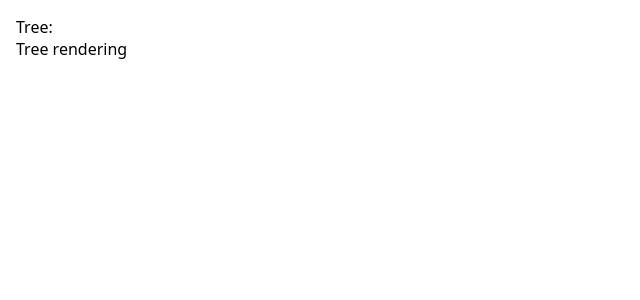
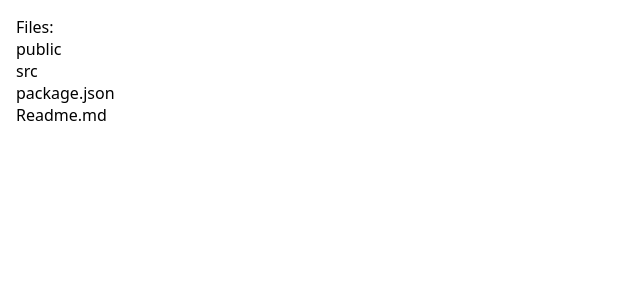
Before and after one commit to aviralrabbit1/react-interview-problems, a React (Create React App) app: page / in a window 1280 px wide. Shown: the top 300 px of the page, without its empty margins (0-640 px from the left). Built offline with nearby package versions, Linux system fonts and the light colour scheme.

Commit message:
initial rendering, one level

```diff
--- a/src/Folder-Tree-structure-display/Tree.tsx
+++ b/src/Folder-Tree-structure-display/Tree.tsx
@@ -4,9 +4,7 @@ const files = {
   children: [
     {
       name: 'public',
-      children: [
-        'index.html',
-      ]
+      children: ['index.html'],
     },
     {
       name: 'src',
@@ -16,46 +14,44 @@ const files = {
           children: [
             {
               name: 'Tree.tsx',
-            }
-          ]
+            },
+          ],
         },
         {
           name: 'App.tsx',
         },
         {
           name: 'index.tsx',
-        }
-      ]
+        },
+      ],
     },
     {
       name: 'package.json',
     },
     {
       name: 'Readme.md',
-    }
-  ]
+    },
+  ],
 };
 
-type TEntry = {
-  name: string,
-  children?: TEntry[]
-}
+type TNode = {
+  name: string;
+  children?: TNode[]; // '?' denotes optional
+};
 
-function Node({ name, children}: TEntry){
-  return (
-    <div>
-      Individual items
-    </div>
-  )
+function Node({ name, children }: TNode) {
+  return <div>{name}</div>;
 }
 
 export default function Tree() {
   return (
     <div>
-      Tree:
+      Files:
       <div>
-        Tree rendering
+        {files.children.map((entry) => (
+          <Node {...entry} />
+        ))}
       </div>
     </div>
-  )
+  );
 }
```
